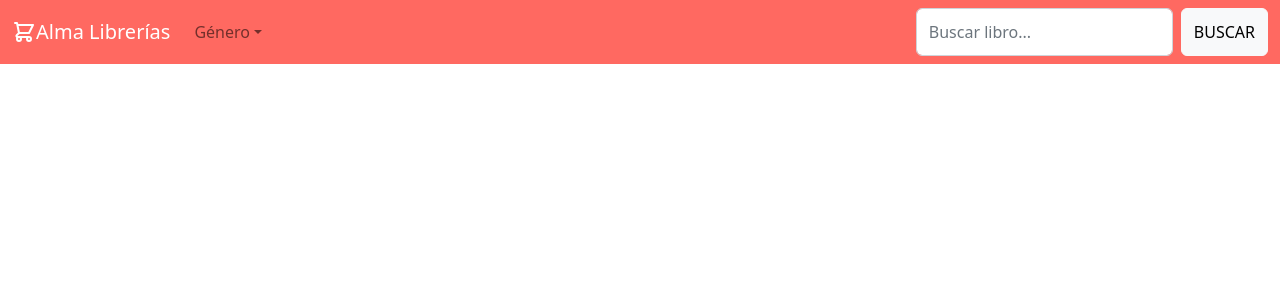
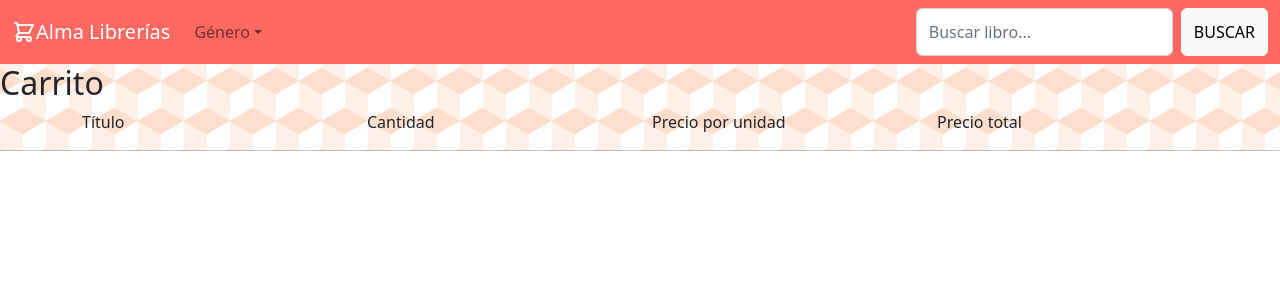
Before and after one commit to camkinasa/react-alma-librerias, a React (Create React App) app: page /cart in a window 1280 px wide. Shown: the top 300 px of the page. Built offline with nearby package versions, Linux system fonts and the light colour scheme.

Commit message:
cartcontext

```diff
--- a/src/App.js
+++ b/src/App.js
@@ -5,17 +5,20 @@ import { Routes, Route } from 'react-router-dom';
 import HomePage from './pages/HomePage'
 import CategoriaPage from './pages/CategoriaPage'
 import ItemDetailPage from './pages/ItemDetailPage'
+import Cart from './components/Cart/Cart';
+import CartContextProvider from './context/CartContext';
 
 function App() {
   return (
-    <>
+    <CartContextProvider>
         <NavBar/>
         <Routes>
           <Route path='/' element={<HomePage/>}/>
           <Route path='/category/:categoryId' element={<CategoriaPage/>}/>
           <Route path='/item/:idLibro' element={<ItemDetailPage/>} />
+          <Route path="/cart" element={<Cart/>} />
         </Routes>
-    </>
+    </CartContextProvider>
   );
 }
 
--- /dev/null
+++ b/src/components/Cart/Cart.js
@@ -0,0 +1,74 @@
+import React, { useContext } from "react";
+import { CartContext } from "../../context/CartContext";
+import { Col, Container, Row } from "react-bootstrap";
+import { Button } from "react-bootstrap";
+import { Link } from "react-router-dom";
+
+const Cart = () =>{
+    const { cart, removeBook, clear, subtotal } = useContext(CartContext)
+    return(
+        <div>
+        <div>
+          <h2>Carrito</h2>
+        </div>
+        <Container>
+          <Row>
+            <Col m={2}>Título</Col>
+            <Col m={2}>Cantidad</Col>
+            <Col m={2}>Precio por unidad</Col>
+            <Col m={2}>Precio total</Col>
+          </Row>
+          <Container>
+            {cart == [] ? (
+              <div>
+                <p>¡No hay libros en el carrito!</p>
+                <Button as={Link} to="/">
+                    Volver al inicio
+                </Button>
+              </div>
+            ) : (
+              <>
+                {cart?.map((book) => (
+                  <Row key={book.id}>
+                    <Col m={3}>
+                      {book.titulo} por {book.cantidad}
+                    </Col>
+                    <Col m={2}>{book.cantidad}</Col>
+                    <Col m={2}>{`$ ${book.precio}`}</Col>
+                    <Col m={2}>{`$ ${book.cantidad * book.precio}`}</Col>
+                    <Col m={1}>
+                      <Button
+                        className="btn btn-danger"
+                        onClick={() => removeBook(book.id)}
+                      >
+                        Eliminar del carrito
+                      </Button>
+                    </Col>
+                  </Row>
+                ))}
+              </>
+            )}
+          </Container>
+        </Container>
+        <hr />
+        {cart == "" ? (
+          <></>
+        ) : (
+          <div>
+          <div>Subtotal: ${subtotal}</div>
+          <div>
+            <Button as={Link} to="/">
+              Seguir comprando
+            </Button>
+            <div>
+              <Button className="btn btn-danger" onClick={clear}>
+                Vaciar carrito
+              </Button>
+            </div>
+          </div>
+        </div>
+        )}
+      </div>
+    );
+}
+export default Cart
--- a/src/components/CartWidget/CartWidget.js
+++ b/src/components/CartWidget/CartWidget.js
@@ -7,4 +7,5 @@ const CartWidget = () => {
       </>
     )
   }
-  export default CartWidget
+export default CartWidget
+/* Ver si puedo agregar ahora lo del número en el widget del carrito */
--- a/src/components/ItemCount/ItemCount.js
+++ b/src/components/ItemCount/ItemCount.js
@@ -4,7 +4,7 @@ function ItemCount({stock, initial, añadirAlCarrito}){
     const [cantidad, setCantidad] = useState(initial)
     function sumarUno(){
         if((cantidad < stock) && (cantidad >= 0) ){
-            setCantidad(cantidad + 1)
+            cantidad = setCantidad(cantidad + 1)
         } else{
             alert("Lo sentimos, ese es el stock máximo")
         }
@@ -12,7 +12,7 @@ function ItemCount({stock, initial, añadirAlCarrito}){
 
     function quitarUno(){
         if(cantidad > 0){
-            setCantidad(cantidad - 1)
+            cantidad = setCantidad(cantidad - 1)
         } else{
             alert("Lo sentimos, no existe stock de números negativos")
         }
--- /dev/null
+++ b/src/context/CartContext.js
@@ -0,0 +1,55 @@
+import React, { useState } from "react";
+
+export const CartContext = React.createContext([]);
+
+export default function CartContextProvider({ children }){
+  const [cart, setCart] = useState([]);
+  const [cantInCart, setCantInCart] = useState(0)
+  const [subtotal, setSubtotal] = useState(0)
+
+  const isInCart = (id) => {
+    const bookInCart = cart.find((book) => book.id === id)
+    if(bookInCart){
+      return true
+    } else{
+      return false
+    }
+  }
+
+  const addBook = (book) =>{
+    setCantInCart(cantInCart + 1)
+    if(isInCart(book.id)){
+        const newCart = cart.map((bookInCart) => {
+            if(bookInCart.id === book.id){
+                setCantInCart(cantInCart + 1)
+                return cantInCart
+            } else{
+                return bookInCart
+            }
+        })
+        setSubtotal(book.precio * cantInCart) //Creo que esto está mal porque no tengo un contador individual de libros en cantInCart, pero lo dejo así por ahora y después lo modifico.
+        setCart(newCart)
+    } else{
+        setCart([...cart, book])
+    }
+  }
+
+  const removeBook = (id) =>{
+    const libroRemoved = cart.find((book) => book.id === book)
+    setSubtotal(subtotal - libroRemoved.precio * cantInCart) //Creo que esto está mal porque no tengo un contador individual de libros en cantInCart, pero lo dejo así por ahora y después lo modifico.
+    setCart(cart.filter((book) => book.id !== id)) // me crea un nuevo array con todos los libros que no poseen ese id
+    //Setear el nuevo setCantInCard cuando haga el contador individual
+  }
+
+  const clear = () =>  {
+    setCart([])
+    setCantInCart(0)
+    setSubtotal(0)
+  }
+
+  return (
+    <CartContext.Provider value={{ cart, addBook, removeBook, clear, cantInCart, subtotal}}> {/* No sé por qué las dobles llaves */}
+        {children}
+    </CartContext.Provider>
+  )
+}
```
